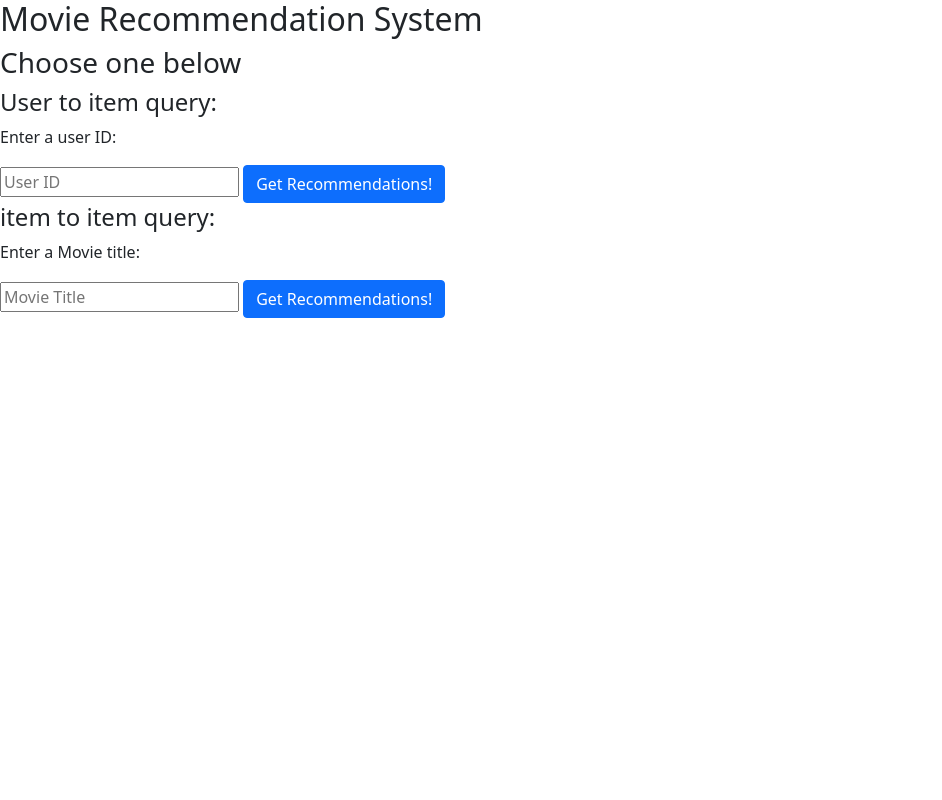
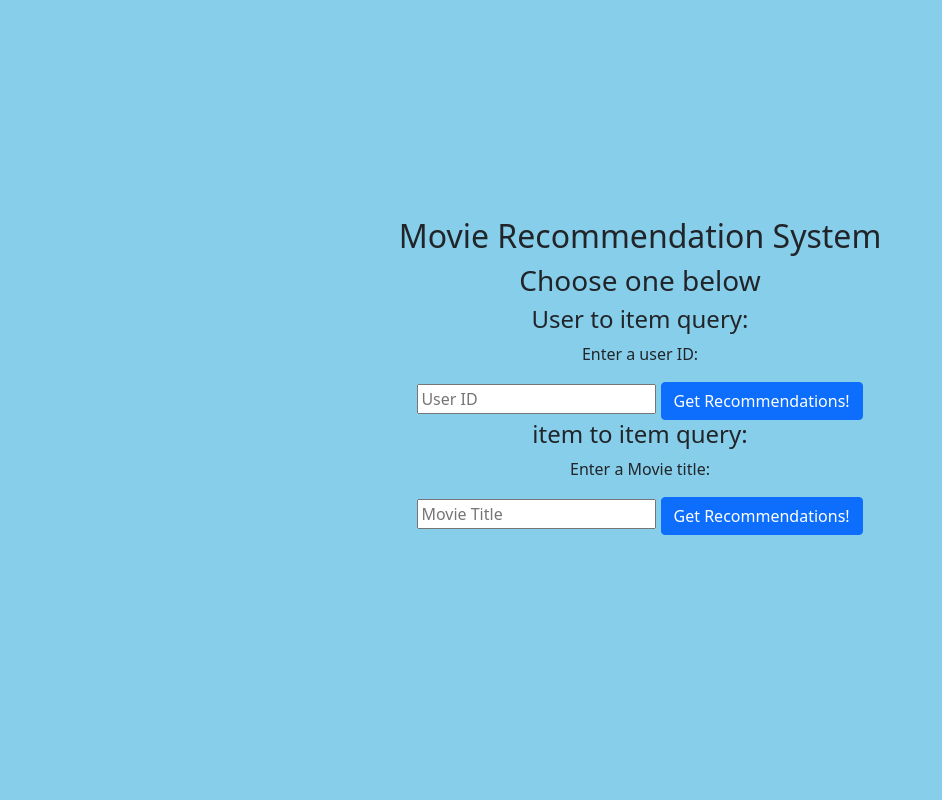
Before and after one commit to hungry5656/NetflixRecommendation, a Flask app: page / in a window 1280 px wide. Shown: the whole page, without its empty margins (0-942 px from the left). Run offline with Flask 3, Linux system fonts and the light colour scheme; parts of the project's set-up code (start-up, migrations or seed data) failed here and were passed over.

Commit message:
Added CSS

```diff
--- a/deploy-ml-proj/templates/index.html
+++ b/deploy-ml-proj/templates/index.html
@@ -1,15 +1,28 @@
 <!DOCTYPE html>
-<html >
+<html>
 <head>
   <meta charset="UTF-8">
   <title>Movie Recommendation System</title>
 
-  <!-- Quick Start: CSS -->
   <link href="https://cdn.jsdelivr.net/npm/bootstrap@5.1.3/dist/css/bootstrap.min.css" rel="stylesheet" integrity="sha384-1BmE4kWBq78iYhFldvKuhfTAU6auU8tT94WrHftjDbrCEXSU1oBoqyl2QvZ6jIW3" crossorigin="anonymous">
 
+  <style>
+    body {
+      background-color: skyblue;
+      display: flex;
+      justify-content: center;
+      align-items: center;
+      height: 100vh;
+      margin: 0;
+    }
+
+    .login {
+      text-align: center;
+      max-width: 600px;
+    }
+  </style>
 
 </head>
-
 <body>
   <div class="login">
     <h2>Movie Recommendation System</h2>
@@ -17,7 +30,7 @@
     <h4>User to item query:</h4>
     <p>Enter a user ID:</p>
 
-    <!-- Input for our ML model -->
+
     <form action="{{ url_for('recommend')}}" method="post">
       <input type="text" name="userID" placeholder="User ID" required="required" />
       <button type="submit" class="btn btn-primary btn-block btn-large">Get Recommendations!</button>
```
Also changed, not shown: 1 other file.
